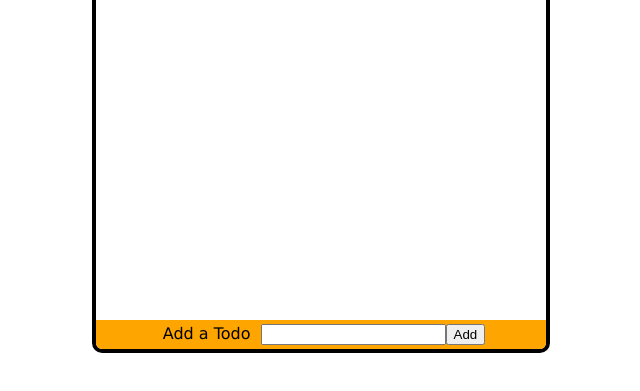
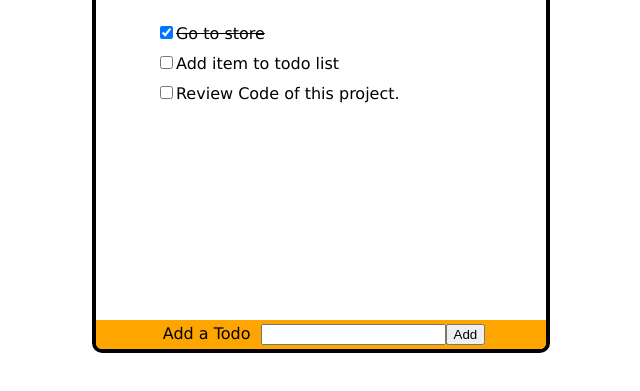
Before and after one commit to aaroneiche/cit261, a plain HTML site: page todo.html in a window 1280 px wide. Shown: the part 63-454 px from the top of the page, without its empty margins (319-959 px from the left). Drawn offline with Linux system fonts and the light colour scheme.

Commit message:
Adds initial items to list, so it's obvious.

```diff
--- a/todo.html
+++ b/todo.html
@@ -35,9 +35,38 @@
                 }
             });
 
+            //Set some initial items if user's never been here before.
+            if(window.localStorage.getItem("visited") === null){
+
+                let initial = [
+                    {
+                        id: generateUUID(),
+                        done: true,
+                        text: "Go to store"
+                    },
+                    {
+                        id: generateUUID(),
+                        done: false,
+                        text: "Add item to todo list"
+                    },
+                    {
+                        id: generateUUID(),
+                        done: false,
+                        text: "Review Code of this project."
+                    }
+                ]
+
+                writeStorage(initial);
+                window.localStorage.setItem("visited","true");
+            }
+
             //Get Todos from localstorage.
             displayItems();
         });
+
+        function generateUUID() {
+            return (Math.random() + 1).toString(36).substring(7);
+        }
 
         function getTodosFromStorage() {
             var todosLS = window.localStorage.getItem("todos");
@@ -55,7 +84,7 @@
             var todoList = getTodosFromStorage();
 
             //remove all the items being listed.
-            if(document.querySelectorAll("ul#todos li").length != null) {
+            if(document.querySelectorAll("ul#todos li").length) {
                 document.querySelectorAll("ul#todos li").forEach(t=>{
                     t.remove();
                 })
@@ -76,7 +105,7 @@
 
 
             //we need a unique ID
-            var uuid = (Math.random() + 1).toString(36).substring(7);
+            var uuid = generateUUID();
             var ob = {id:uuid, done:false,text:t}
 
             //add item to storage
```
